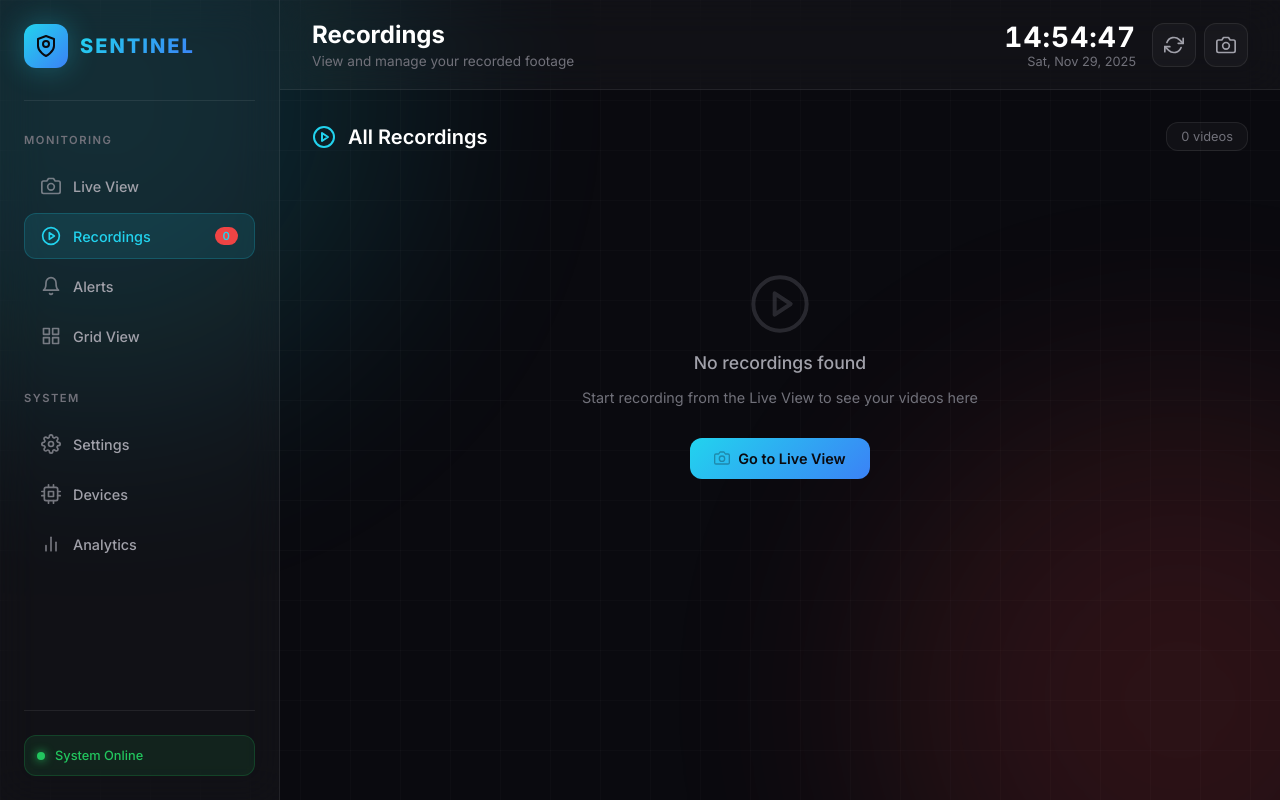
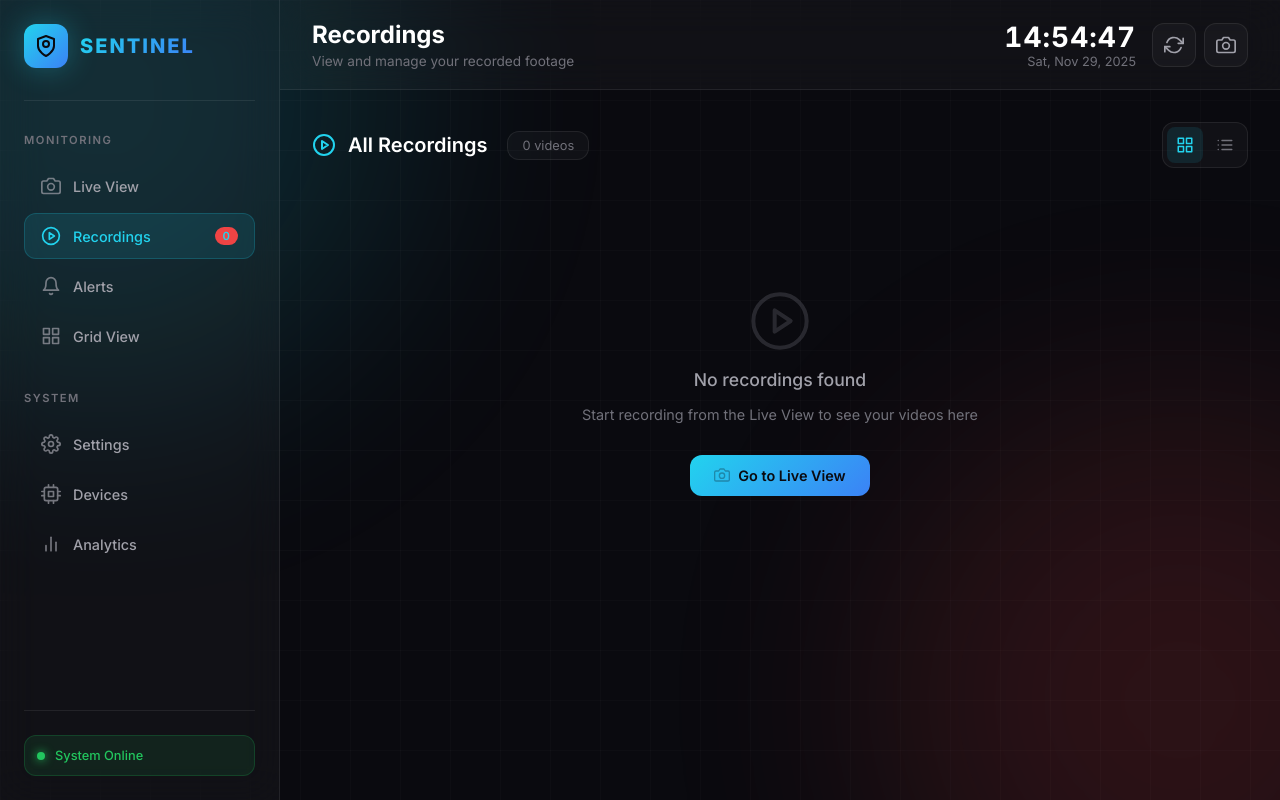
Before and after one commit to tapanmeena/Sentinel, a Flask app: page /recordings in a window 1280 px wide. Run offline with Flask 3, Linux system fonts and the light colour scheme; data that the repository does not hold is empty; some libraries are stand-ins or nearby versions.

Commit message:
feat: Implement recordings table view with toggle functionality

```diff
--- a/app/static/css/style.css
+++ b/app/static/css/style.css
@@ -1174,6 +1174,11 @@ body {
 
 .recordings-header {
     margin-bottom: 24px;
+    display: flex;
+    align-items: center;
+    justify-content: space-between;
+    flex-wrap: wrap;
+    gap: 16px;
 }
 
 .recordings-title {
@@ -1192,13 +1197,52 @@ body {
 }
 
 .recordings-total {
-    margin-left: auto;
+    margin-left: 8px;
     padding: 6px 14px;
     background: var(--glass-bg);
     border: 1px solid var(--glass-border);
     border-radius: var(--radius-md);
     font-size: 0.8rem;
     color: var(--text-muted);
+}
+
+/* View Toggle */
+.view-toggle {
+    display: flex;
+    gap: 4px;
+    padding: 4px;
+    background: var(--glass-bg);
+    border: 1px solid var(--glass-border);
+    border-radius: var(--radius-md);
+}
+
+.view-toggle-btn {
+    display: flex;
+    align-items: center;
+    justify-content: center;
+    width: 36px;
+    height: 36px;
+    background: transparent;
+    border: none;
+    border-radius: var(--radius-sm);
+    color: var(--text-muted);
+    cursor: pointer;
+    transition: all 0.2s ease;
+}
+
+.view-toggle-btn:hover {
+    color: var(--text-primary);
+    background: var(--bg-tertiary);
+}
+
+.view-toggle-btn.active {
+    color: var(--accent-cyan);
+    background: rgba(34, 211, 238, 0.1);
+}
+
+.view-toggle-btn svg {
+    width: 18px;
+    height: 18px;
 }
 
 .recordings-content {
--- a/app/static/js/recordings.js
+++ b/app/static/js/recordings.js
@@ -1,6 +1,10 @@
 /**
  * SENTINEL Security Dashboard - Recordings Page JavaScript
  */
+
+// ========== State ==========
+let currentView = 'grid';
+let recordingsData = [];
 
 // ========== Time & Date Display ==========
 function updateDateTime() {
@@ -96,6 +100,7 @@ async function loadRecordings() {
     const loadingEl = document.getElementById('recordings-loading');
     const emptyEl = document.getElementById('recordings-empty');
     const gridEl = document.getElementById('recordings-grid');
+    const tableEl = document.getElementById('recordings-table');
     const countEl = document.getElementById('recordings-count');
     const totalEl = document.getElementById('recordings-total');
 
@@ -108,6 +113,7 @@ async function loadRecordings() {
         const data = await response.json();
 
         loadingEl.style.display = 'none';
+        recordingsData = data.recordings;
 
         if (countEl) {
             countEl.textContent = data.recordings.length;
@@ -118,19 +124,75 @@ async function loadRecordings() {
 
         if (data.recordings.length === 0) {
             emptyEl.style.display = 'flex';
+            gridEl.style.display = 'none';
+            tableEl.style.display = 'none';
             return;
         }
 
-        data.recordings.forEach(recording => {
-            const card = createRecordingCard(recording);
-            gridEl.appendChild(card);
-        });
+        // Render both views
+        renderGridView(data.recordings);
+        renderTableView(data.recordings);
+
+        // Show current view
+        updateViewDisplay();
 
     } catch (error) {
         console.error('Failed to load recordings:', error);
         loadingEl.style.display = 'none';
         showNotification('Failed to load recordings', 'error');
     }
+}
+
+function renderGridView(recordings) {
+    const gridEl = document.getElementById('recordings-grid');
+    gridEl.innerHTML = '';
+    recordings.forEach(recording => {
+        const card = createRecordingCard(recording);
+        gridEl.appendChild(card);
+    });
+}
+
+function renderTableView(recordings) {
+    const tableBody = document.getElementById('recordings-table-body');
+    tableBody.innerHTML = '';
+    recordings.forEach(recording => {
+        const row = createRecordingRow(recording);
+        tableBody.appendChild(row);
+    });
+}
+
+function updateViewDisplay() {
+    const gridEl = document.getElementById('recordings-grid');
+    const tableEl = document.getElementById('recordings-table');
+    const emptyEl = document.getElementById('recordings-empty');
+
+    if (recordingsData.length === 0) {
+        gridEl.style.display = 'none';
+        tableEl.style.display = 'none';
+        emptyEl.style.display = 'flex';
+        return;
+    }
+
+    emptyEl.style.display = 'none';
+
+    if (currentView === 'grid') {
+        gridEl.style.display = 'grid';
+        tableEl.style.display = 'none';
+    } else {
+        gridEl.style.display = 'none';
+        tableEl.style.display = 'block';
+    }
+}
+
+function setView(view) {
+    currentView = view;
+
+    // Update button states
+    document.getElementById('grid-view-btn').classList.toggle('active', view === 'grid');
+    document.getElementById('table-view-btn').classList.toggle('active', view === 'table');
+
+    // Update display
+    updateViewDisplay();
 }
 
 function formatFileSize(bytes) {
@@ -215,6 +277,53 @@ function createRecordingCard(recording) {
     return card;
 }
 
+function createRecordingRow(recording) {
+    const row = document.createElement('tr');
+
+    const thumbnailContent = recording.thumbnail
+        ? `<img src="/thumbnails/${recording.thumbnail}" alt="${recording.filename}">`
+        : `<svg viewBox="0 0 24 24" fill="none" stroke="currentColor" stroke-width="1.5">
+                <rect x="2" y="2" width="20" height="20" rx="2.18" ry="2.18"/>
+                <line x1="7" y1="2" x2="7" y2="22"/>
+                <line x1="17" y1="2" x2="17" y2="22"/>
+                <line x1="2" y1="12" x2="22" y2="12"/>
+            </svg>`;
+
+    row.innerHTML = `
+        <td>
+            <div class="table-thumbnail">
+                ${thumbnailContent}
+            </div>
+        </td>
+        <td class="table-filename">${recording.filename}</td>
+        <td class="table-date">${formatDate(recording.created)}</td>
+        <td class="table-size">${formatFileSize(recording.size)}</td>
+        <td>
+            <div class="table-actions">
+                <button class="table-action-btn play" onclick="playRecording('${recording.filename}')" title="Play">
+                    <svg viewBox="0 0 24 24" fill="none" stroke="currentColor" stroke-width="2" stroke-linecap="round" stroke-linejoin="round">
+                        <polygon points="5 3 19 12 5 21 5 3"/>
+                    </svg>
+                </button>
+                <button class="table-action-btn" onclick="downloadRecording('${recording.filename}')" title="Download">
+                    <svg viewBox="0 0 24 24" fill="none" stroke="currentColor" stroke-width="2" stroke-linecap="round" stroke-linejoin="round">
+                        <path d="M21 15v4a2 2 0 0 1-2 2H5a2 2 0 0 1-2-2v-4"/>
+                        <polyline points="7 10 12 15 17 10"/>
+                        <line x1="12" y1="15" x2="12" y2="3"/>
+                    </svg>
+                </button>
+                <button class="table-action-btn delete" onclick="deleteRecording('${recording.filename}')" title="Delete">
+                    <svg viewBox="0 0 24 24" fill="none" stroke="currentColor" stroke-width="2" stroke-linecap="round" stroke-linejoin="round">
+                        <polyline points="3 6 5 6 21 6"/>
+                        <path d="M19 6v14a2 2 0 0 1-2 2H7a2 2 0 0 1-2-2V6m3 0V4a2 2 0 0 1 2-2h4a2 2 0 0 1 2 2v2"/>
+                    </svg>
+                </button>
+            </div>
+        </td>
+    `;
+    return row;
+}
+
 function playRecording(filename) {
     const videoPlayer = document.getElementById('video-player');
     if (videoPlayer) {
@@ -266,6 +375,17 @@ function initializeEventListeners() {
             showNotification('Recordings refreshed', 'info');
         });
     }
+
+    // View toggle buttons
+    const gridViewBtn = document.getElementById('grid-view-btn');
+    const tableViewBtn = document.getElementById('table-view-btn');
+
+    if (gridViewBtn) {
+        gridViewBtn.addEventListener('click', () => setView('grid'));
+    }
+    if (tableViewBtn) {
+        tableViewBtn.addEventListener('click', () => setView('table'));
+    }
 }
 
 // ========== Initialize ==========
--- a/app/templates/recordings.html
+++ b/app/templates/recordings.html
@@ -170,6 +170,26 @@
                         <h2>All Recordings</h2>
                         <span class="recordings-total" id="recordings-total">0 videos</span>
                     </div>
+                    <div class="view-toggle">
+                        <button class="view-toggle-btn active" id="grid-view-btn" title="Grid View">
+                            <svg width="18" height="18" viewBox="0 0 24 24" fill="none" stroke="currentColor" stroke-width="2" stroke-linecap="round" stroke-linejoin="round">
+                                <rect x="3" y="3" width="7" height="7"/>
+                                <rect x="14" y="3" width="7" height="7"/>
+                                <rect x="14" y="14" width="7" height="7"/>
+                                <rect x="3" y="14" width="7" height="7"/>
+                            </svg>
+                        </button>
+                        <button class="view-toggle-btn" id="table-view-btn" title="Table View">
+                            <svg width="18" height="18" viewBox="0 0 24 24" fill="none" stroke="currentColor" stroke-width="2" stroke-linecap="round" stroke-linejoin="round">
+                                <line x1="8" y1="6" x2="21" y2="6"/>
+                                <line x1="8" y1="12" x2="21" y2="12"/>
+                                <line x1="8" y1="18" x2="21" y2="18"/>
+                                <line x1="3" y1="6" x2="3.01" y2="6"/>
+                                <line x1="3" y1="12" x2="3.01" y2="12"/>
+                                <line x1="3" y1="18" x2="3.01" y2="18"/>
+                            </svg>
+                        </button>
+                    </div>
                 </div>
 
                 <!-- Recordings Content -->
@@ -194,6 +214,21 @@
                         </a>
                     </div>
                     <div class="recordings-grid" id="recordings-grid"></div>
+                    <div class="recordings-table-container" id="recordings-table" style="display: none;">
+                        <table class="recordings-table">
+                            <thead>
+                                <tr>
+                                    <th>Thumbnail</th>
+                                    <th>Filename</th>
+                                    <th>Date</th>
+                                    <th>Size</th>
+                                    <th>Actions</th>
+                                </tr>
+                            </thead>
+                            <tbody id="recordings-table-body">
+                            </tbody>
+                        </table>
+                    </div>
                 </div>
             </section>
         </main>
```
Also changed, not shown: other parts of app/static/css/style.css (+127 -0 lines).
